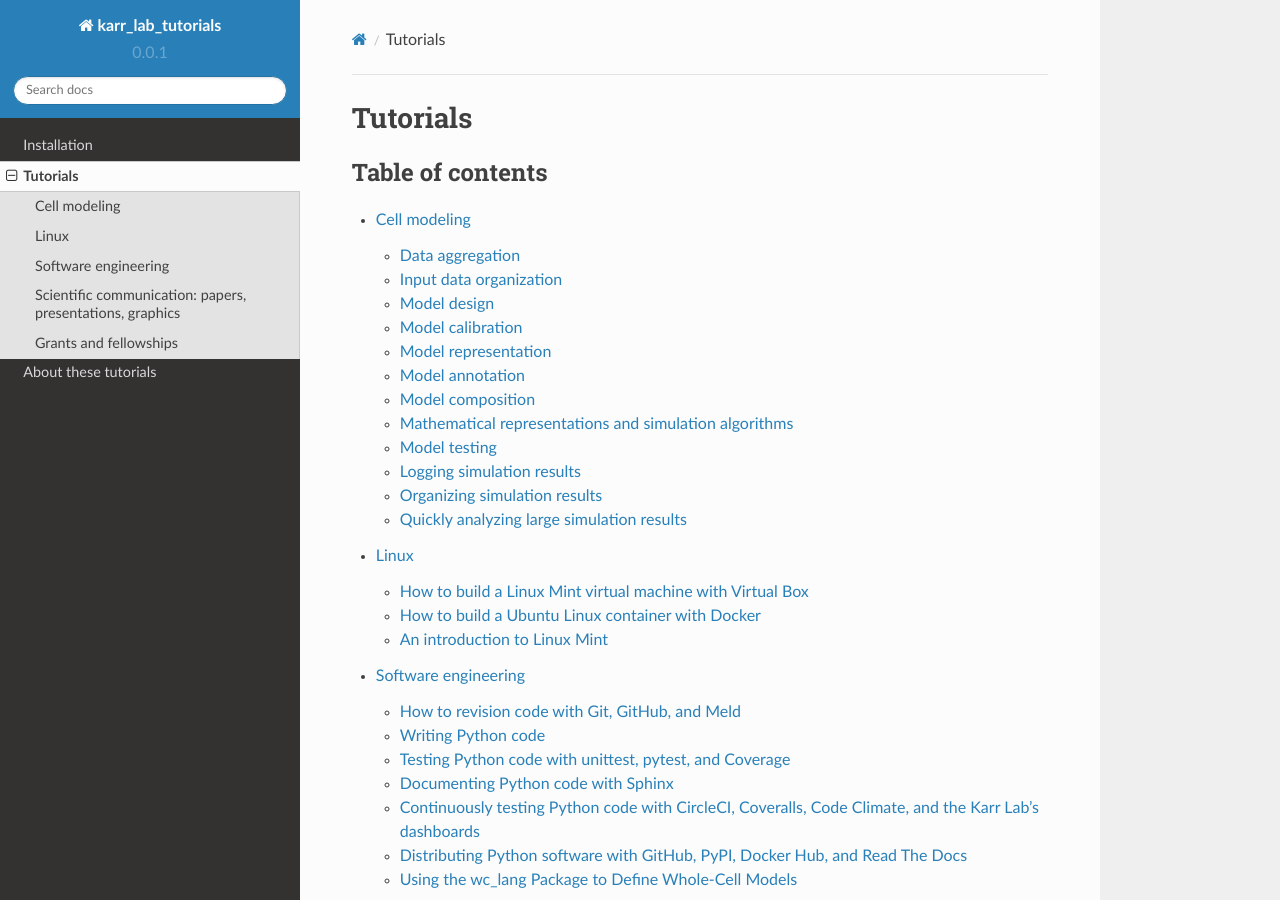
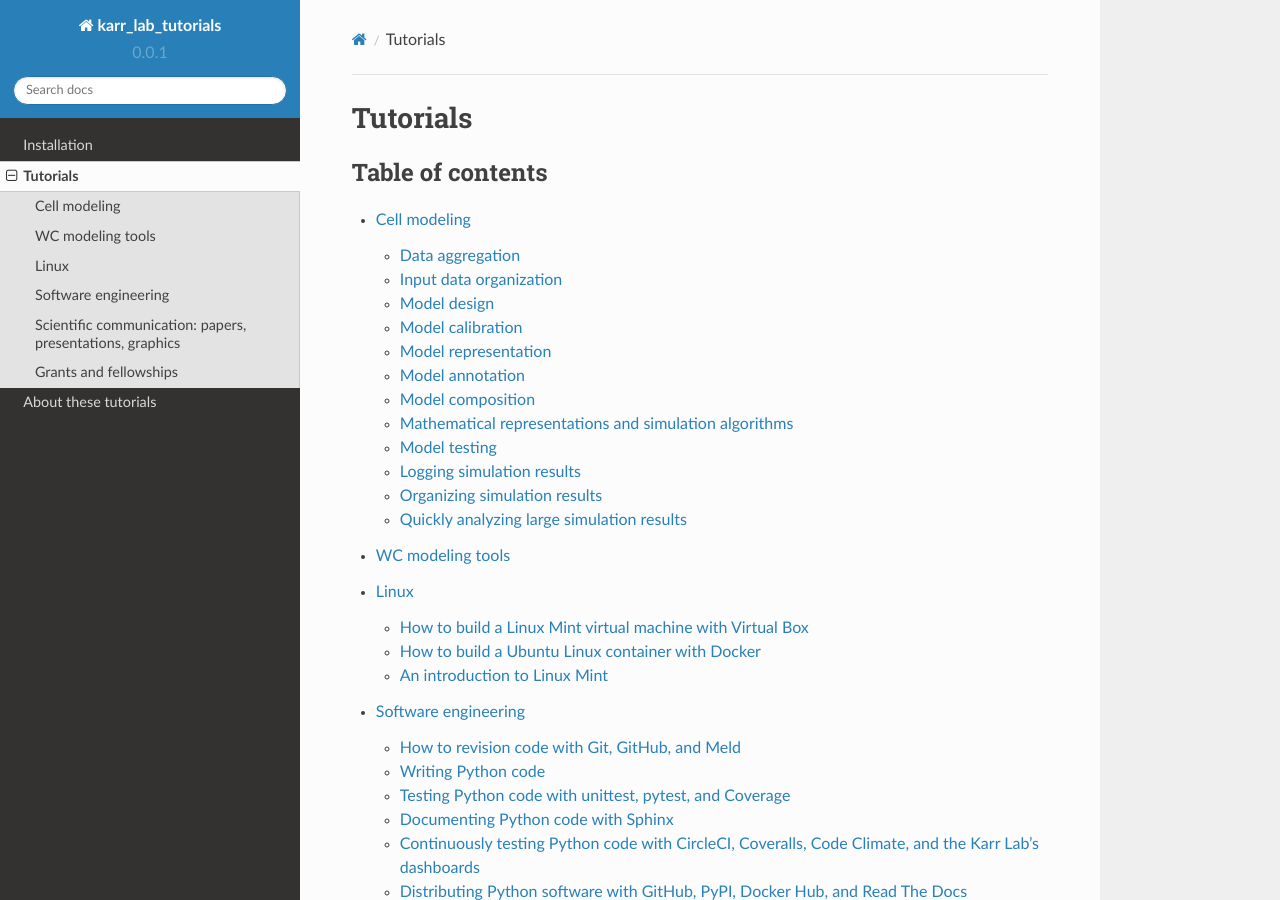
Before and after one commit to KarrLab/intro_to_wc_modeling, a Sphinx documentation site: the page built from docs/tutorials.rst, in a window 1280 px wide and 900 px high. Built offline with Sphinx 7.4.7 and the Read the Docs theme 2.0.0, drawn with Linux system fonts in a browser that asks for light colours; pages that are not in the unit, such as notebooks, are missing from menus.

Commit message:
adding directory for wc modeling tools tutorials

```diff
--- a/docs/tutorials.rst
+++ b/docs/tutorials.rst
@@ -7,6 +7,7 @@ Tutorials
     :caption: Table of contents
 
     tutorials/cell_modeling/index.rst
+    tutorials/wc_modeling_tools/index.rst
     tutorials/linux/index.rst
     tutorials/software_engineering/index.rst
     tutorials/scientific_communication/index.rst
--- /dev/null
+++ b/docs/tutorials/wc_modeling_tools/index.rst
@@ -0,0 +1,7 @@
+*********************************************************
+WC modeling tools
+*********************************************************
+
+.. toctree::
+    :maxdepth: 2
+    :caption: Table of contents
```
Also changed, not shown: 1 other file.
